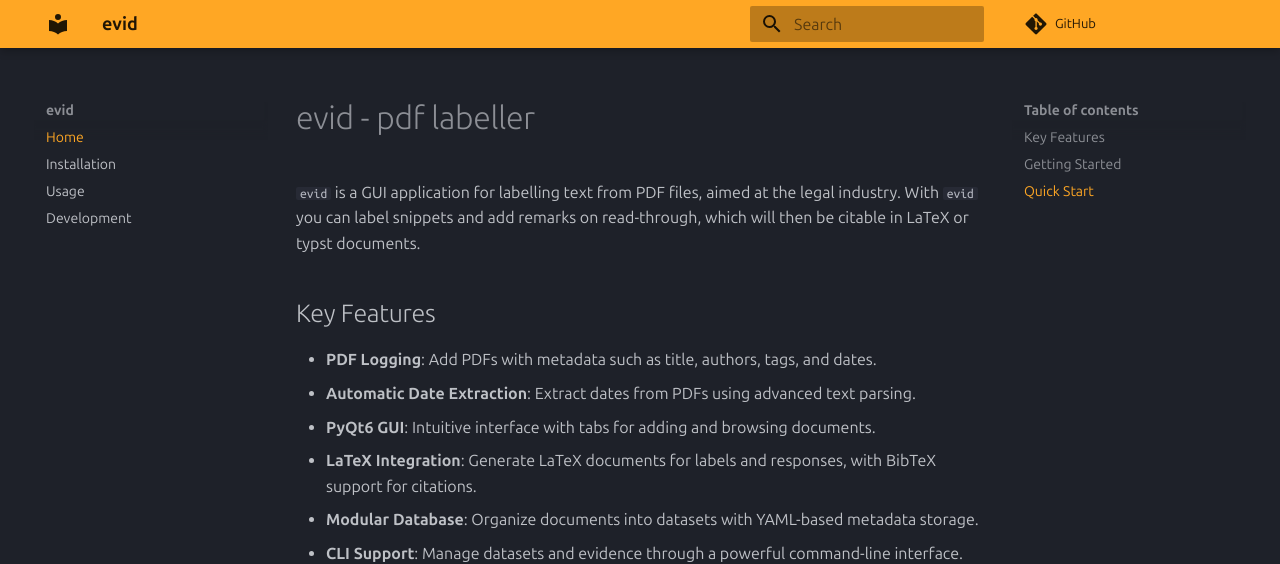
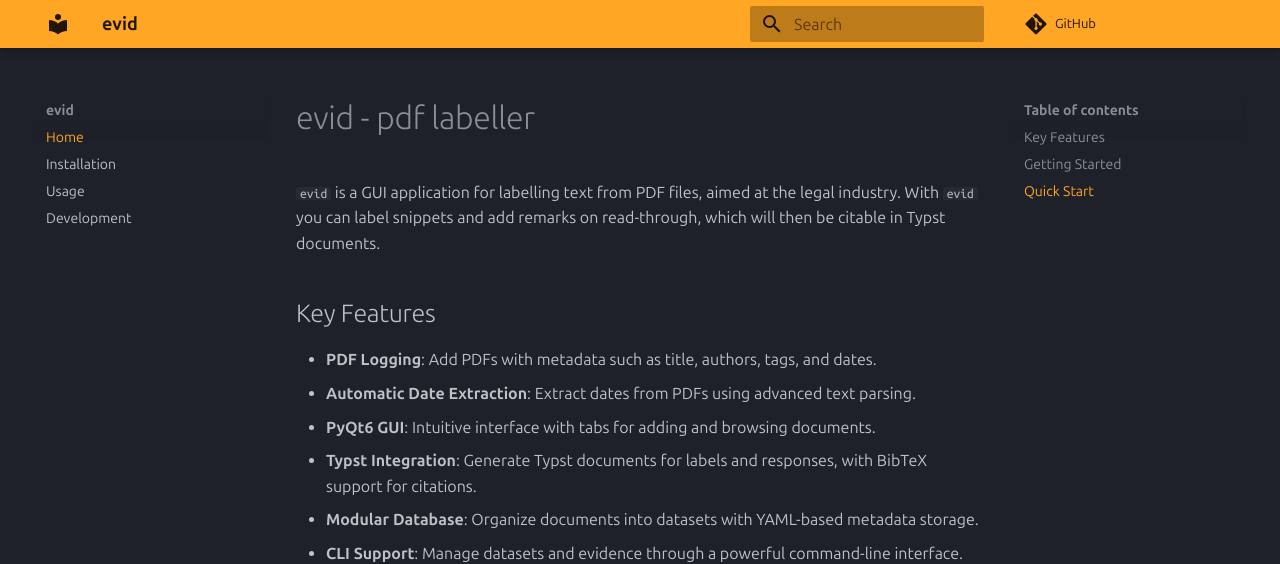
Before and after one commit to evidlabel/evid, an MkDocs documentation site: the page built from docs/index.md, in a window 1280 px wide and 969 px high. Shown: the top 564 px of the window. Built offline with MkDocs 1.6.1 and Material for MkDocs 9.7.7, drawn with Linux system fonts in a browser that asks for light colours; comment, search, counter and statistics services are not loaded.

Commit message:
Updated to replace LaTeX references with Typst in index.md

```diff
--- a/docs/index.md
+++ b/docs/index.md
@@ -1,14 +1,14 @@
 # evid - pdf labeller
 
 `evid` is a GUI application for labelling text from PDF files, aimed at the legal industry.
-With `evid` you can label snippets and add remarks on read-through, which will then be citable in LaTeX or typst documents.
+With `evid` you can label snippets and add remarks on read-through, which will then be citable in Typst documents.
 
 ## Key Features
 
 - **PDF Logging**: Add PDFs with metadata such as title, authors, tags, and dates.
 - **Automatic Date Extraction**: Extract dates from PDFs using advanced text parsing.
 - **PyQt6 GUI**: Intuitive interface with tabs for adding and browsing documents.
-- **LaTeX Integration**: Generate LaTeX documents for labels and responses, with BibTeX support for citations.
+- **Typst Integration**: Generate Typst documents for labels and responses, with BibTeX support for citations.
 - **Modular Database**: Organize documents into datasets with YAML-based metadata storage.
 - **CLI Support**: Manage datasets and evidence through a powerful command-line interface.
 
```
